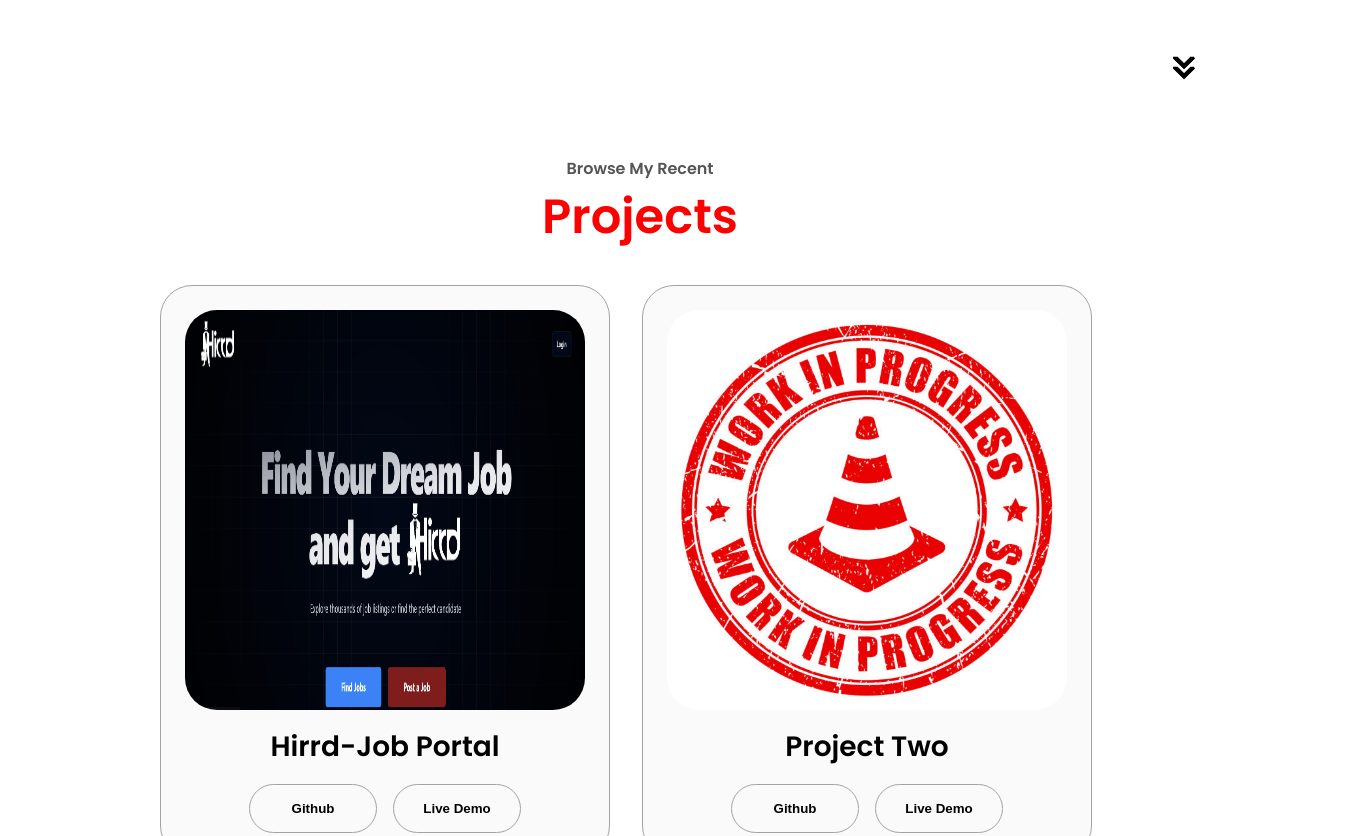
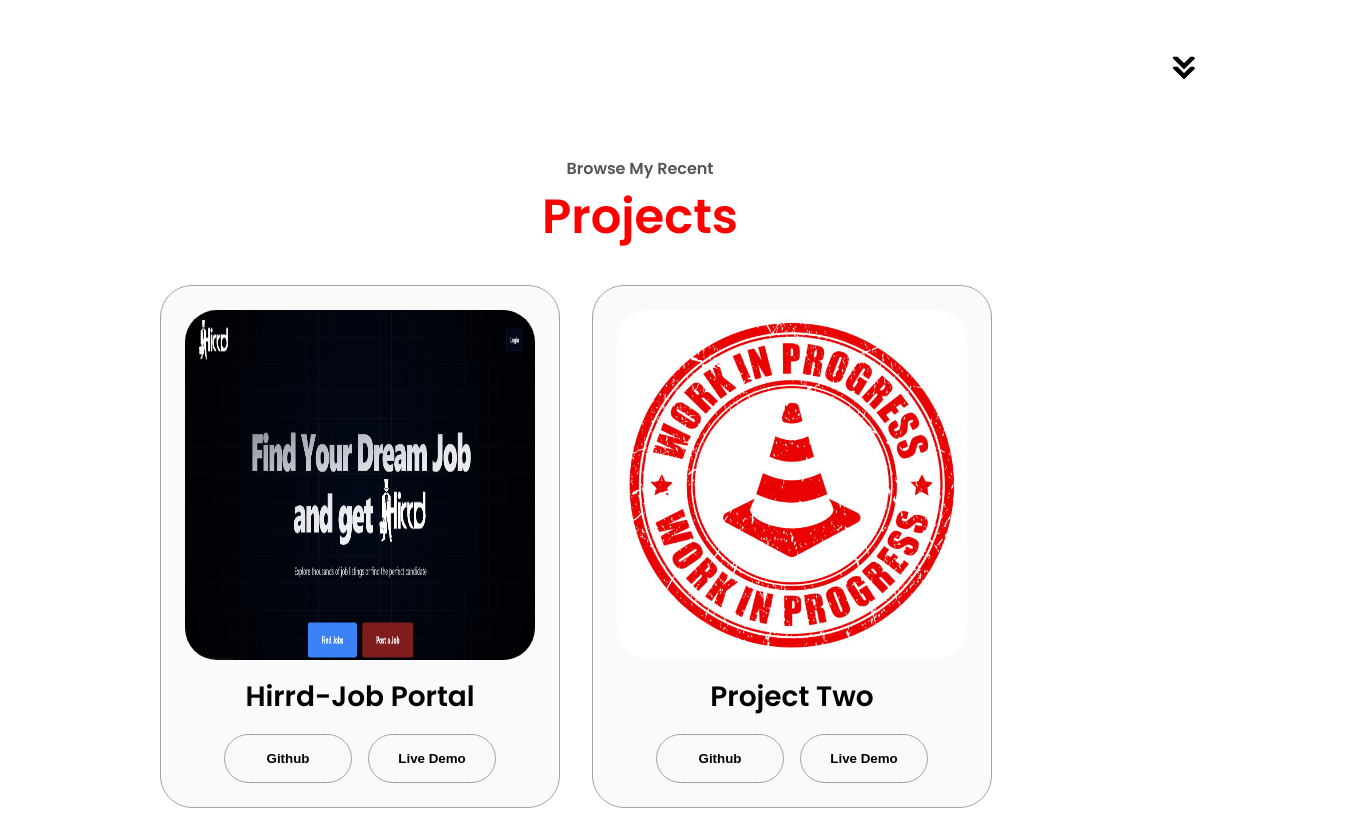
Before and after one commit to dev-adityasinha/Portfolio, a plain HTML site: page index.html in a window 1280 px wide. Shown: the part 1540-2376 px from the top of the page, 1360 px wide, since content can reach past the window. Drawn offline with Linux system fonts and the light colour scheme.

Commit message:
Ui Fixes

```diff
--- a/style.css
+++ b/style.css
@@ -388,7 +388,10 @@ article .icon {
 /* PROJECTS SECTION */
 
 #projects {
-  position: relative;
+  align-items: center;
+  display: flex;
+  flex-direction: column;
+  justify-items: center;
 }
 
 .color-container {
@@ -398,8 +401,8 @@ article .icon {
 
 .project-img {
   border-radius: 2rem;
-  width: 400px;
-  height: 400px;
+  width: 350px;
+  height: 350px;
 }
 
 
```
